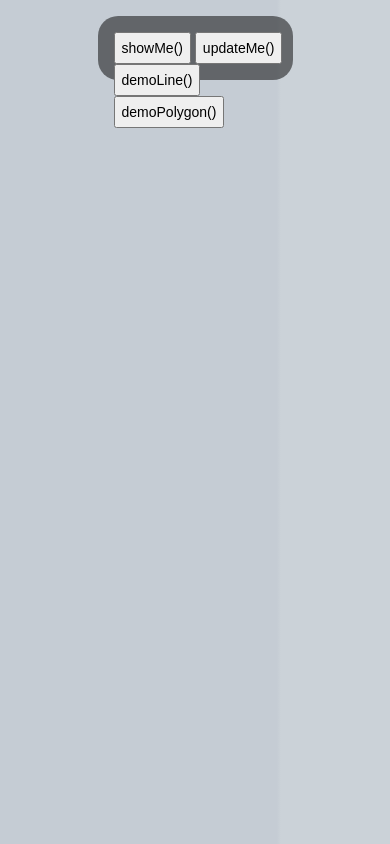
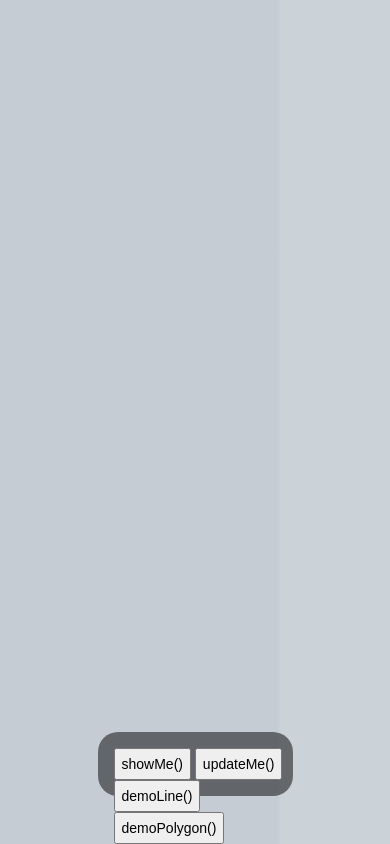
Before and after one commit to bitcloud/GTUG-HTML5-Campout, a PHP site: page /colorwars.php in a window 390 px wide. Run offline with PHP 8.4, Linux system fonts and the light colour scheme; some libraries are stand-ins or nearby versions.

Commit message:
Buttons to bottom to create some place for iphone style menu on top bar

```diff
--- a/header.php
+++ b/header.php
@@ -19,7 +19,7 @@
 		header { font-size: 16px; font-weight: bold; color: darkgray; border-bottom: 1px dotted darkgray; }
 
 		#gmap { width: 100%; height: 500px; }
-		#functions { position: absolute; width: 50%; height: 64px; top: 16px; left: 25%; }
+		#functions { position: absolute; width: 50%; height: 64px; bottom: 48px; left: 25%; }
 		#functions button { height: 32px; }
 		.bg { position: absolute; left: 0; top: 0; width: 100%; height: 64px; background-color: black; filter: alpha(opacity=50);-moz-opacity: 0.5; opacity: 0.5; border-radius: 20px; -moz-border-radius: 20px; -webkit-border-radius: 20px; }
 		.fg { position: absolute; left: 16px; top: 16px;  }
```
